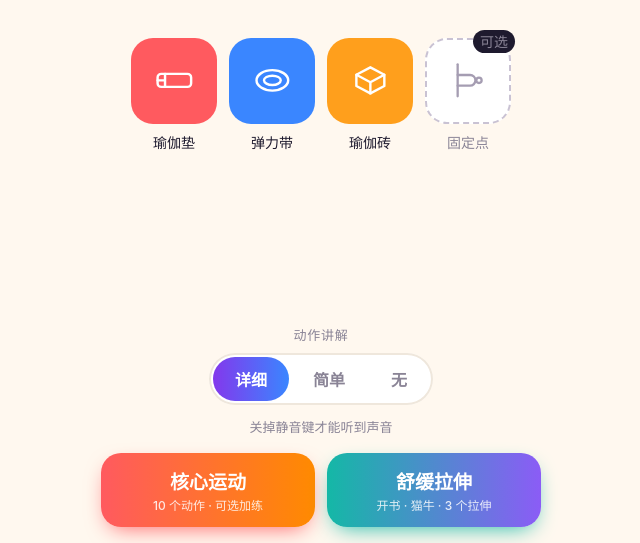
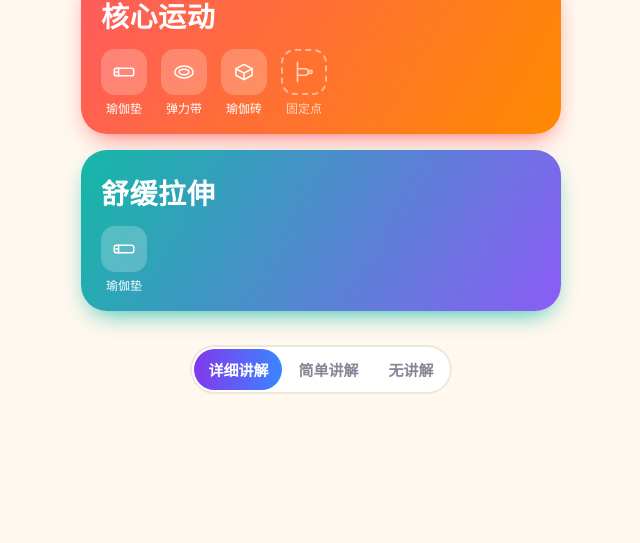
Before and after one commit to wandiyu/jiycq67fw6, a plain HTML site: page index.html in a window 1280 px wide. Shown: the part 257-800 px from the top of the page, without its empty margins (319-959 px from the left). Drawn offline with Linux system fonts and the light colour scheme.

Commit message:
home redesign (久坐运动, gear per mode), add hip flexor + doorway chest stretches
Co-Authored-By: Claude Opus 5.5 <noreply@anthropic.com>
Claude-Session: https://claude.ai/code/session_01WhiZ5aAncmrRpCaCEWpBuL

```diff
--- a/index.html
+++ b/index.html
@@ -9,7 +9,7 @@
 <meta name="apple-mobile-web-app-capable" content="yes">
 <meta name="mobile-web-app-capable" content="yes">
 <meta name="apple-mobile-web-app-status-bar-style" content="default">
-<meta name="apple-mobile-web-app-title" content="每日运动">
+<meta name="apple-mobile-web-app-title" content="久坐运动">
 <link rel="manifest" href="manifest.webmanifest">
 <link rel="apple-touch-icon" href="icon-180.png">
 <link rel="icon" href="icon-192.png">
@@ -94,7 +94,7 @@
   .big{width:110px;height:110px;border-radius:50%;display:grid;place-items:center;background:linear-gradient(135deg,#06D6A0,#3A86FF)}
   .big svg{width:54px;height:54px;stroke:#fff;fill:none;stroke-width:3;stroke-linecap:round;stroke-linejoin:round}
   .center h2{font-size:30px}
-  .optcards{display:flex;gap:12px;margin-top:10px}
+  .optcards{display:flex;flex-wrap:wrap;justify-content:center;gap:10px;margin-top:10px;max-width:360px}
   .optcards div{min-width:96px;border-radius:20px;padding:14px 10px;color:#fff;font-weight:700;font-size:16px}
   .optcards small{display:block;font-weight:500;opacity:.85;font-size:12px}
   .nav{position:sticky;bottom:0;padding:16px 20px calc(16px + env(safe-area-inset-bottom));display:flex;gap:10px}
@@ -119,31 +119,46 @@
   .nav.two .btn b{font-size:19px}
   .nav.two .btn small{font-size:12px;font-weight:500;opacity:.85}
   #start .btn.relaxbtn{background:linear-gradient(90deg,#14B8A6,#8B5CF6);box-shadow:0 8px 22px -8px #14B8A6}
+
+  /* home v2 */
+  #start{justify-content:center;gap:34px;padding-bottom:calc(24px + env(safe-area-inset-bottom))}
+  #start .s-title{text-align:center;margin-top:-10px}
+  .modes{display:flex;flex-direction:column;gap:16px}
+  .mode{border:none;border-radius:26px;padding:22px 20px 18px;color:#fff;font-family:inherit;text-align:left;cursor:pointer;
+    background:linear-gradient(120deg,#FF5A5F,#FF8A00);box-shadow:0 10px 26px -10px #FF5A5F;display:flex;flex-direction:column;gap:14px}
+  .mode.relax{background:linear-gradient(120deg,#14B8A6,#8B5CF6);box-shadow:0 10px 26px -10px #14B8A6}
+  .mode:active{transform:scale(.98)}
+  .mode-t{font-size:28px;font-weight:900;letter-spacing:.02em}
+  .gear2{display:flex;gap:14px;flex-wrap:wrap}
+  .gear2>span{display:flex;flex-direction:column;align-items:center;gap:4px;font-size:12px;font-weight:500}
+  .gear2 i{width:46px;height:46px;border-radius:14px;background:rgba(255,255,255,.22);display:grid;place-items:center}
+  .gear2 svg{width:26px;height:26px;stroke:#fff;fill:none;stroke-width:2.8;stroke-linecap:round;stroke-linejoin:round}
+  .gear2 .o{opacity:.7} .gear2 .o i{background:none;border:2px dashed rgba(255,255,255,.7)}
+  #start .guide{margin-top:0}
+  .seg button{padding:10px 14px;font-size:15px}
 </style>
 </head>
 <body>
 <div class="app">
 
   <section class="screen on" id="start">
-    <div class="s-wrap">
-      <h1 class="s-title">每日运动</h1>
-      <div class="gear">
-        <div><div class="gi" style="background:#FF5A5F"><svg viewBox="0 0 48 48"><rect x="6" y="17" width="36" height="14" rx="4"/><path d="M14 17v14M6 24h8"/></svg></div><span>瑜伽垫</span></div>
-        <div><div class="gi" style="background:#3A86FF"><svg viewBox="0 0 48 48"><ellipse cx="24" cy="24" rx="17" ry="11"/><ellipse cx="24" cy="24" rx="9" ry="5"/></svg></div><span>弹力带</span></div>
-        <div><div class="gi" style="background:#FF9F1C"><svg viewBox="0 0 48 48"><path d="M9 18l15-8 15 8v12l-15 8-15-8z"/><path d="M9 18l15 8 15-8M24 26v12"/></svg></div><span>瑜伽砖</span></div>
-        <div class="opt"><span class="badge">可选</span><div class="gi"><svg viewBox="0 0 48 48"><path d="M12 6v36"/><path d="M12 18h14a6 6 0 0 1 0 12H12"/><circle cx="36" cy="24" r="3"/></svg></div><span>固定点</span></div>
-      </div>
+    <h1 class="s-title">久坐运动</h1>
+    <div class="modes">
+      <button class="mode" id="go">
+        <span class="mode-t">核心运动</span>
+        <span class="gear2">
+          <span><i><svg viewBox="0 0 48 48"><rect x="6" y="17" width="36" height="14" rx="4"/><path d="M14 17v14M6 24h8"/></svg></i>瑜伽垫</span><span><i><svg viewBox="0 0 48 48"><ellipse cx="24" cy="24" rx="17" ry="11"/><ellipse cx="24" cy="24" rx="9" ry="5"/></svg></i>弹力带</span><span><i><svg viewBox="0 0 48 48"><path d="M9 18l15-8 15 8v12l-15 8-15-8z"/><path d="M9 18l15 8 15-8M24 26v12"/></svg></i>瑜伽砖</span><span class="o"><i><svg viewBox="0 0 48 48"><path d="M12 6v36"/><path d="M12 18h14a6 6 0 0 1 0 12H12"/><circle cx="36" cy="24" r="3"/></svg></i>固定点</span>
+        </span>
+      </button>
+      <button class="mode relax" id="goRelax">
+        <span class="mode-t">舒缓拉伸</span>
+        <span class="gear2"><span><i><svg viewBox="0 0 48 48"><rect x="6" y="17" width="36" height="14" rx="4"/><path d="M14 17v14M6 24h8"/></svg></i>瑜伽垫</span></span>
+      </button>
     </div>
     <div class="guide">
-      <div class="guide-l">动作讲解</div>
       <div class="seg" id="seg">
-        <button data-m="detail">详细</button><button data-m="simple">简单</button><button data-m="none">无</button>
+        <button data-m="detail">详细讲解</button><button data-m="simple">简单讲解</button><button data-m="none">无讲解</button>
       </div>
-    </div>
-    <div class="s-hint">关掉静音键才能听到声音</div>
-    <div class="nav two">
-      <button class="btn" id="go"><b>核心运动</b><small>10 个动作 · 可选加练</small></button>
-      <button class="btn relaxbtn" id="goRelax"><b>舒缓拉伸</b><small>开书 · 猫牛 · 3 个拉伸</small></button>
     </div>
   </section>
 
@@ -198,8 +213,10 @@
       <h2>可选动作完成</h2>
       <div class="optcards">
         <div style="background:#14B8A6">婴儿式</div>
-        <div style="background:#F43F5E">仰卧抱膝</div>
-        <div style="background:#8B5CF6">四字拉伸</div>
+        <div style="background:#0891B2">髋屈肌</div>
+        <div style="background:#F43F5E">抱膝</div>
+        <div style="background:#8B5CF6">四字</div>
+        <div style="background:#DB2777">扩胸</div>
       </div>
     </div>
     <div class="nav stack">
@@ -258,12 +275,18 @@ const STEPS = [
   { zh:"婴儿式", stretch:30, pose:"跪坐", c:"#14B8A6", dose:[["30","秒"]],
     detail:["跪坐，膝盖分开与髋同宽","臀部往脚跟坐，上身往前趴下","双臂向前伸，额头放松贴地","感受下背放松，不要勉强"],
     how:["跪坐，臀部往脚跟坐","上身趴下，双臂前伸","下背放松"] },
+  { zh:"跪姿髋屈肌拉伸", stretch:30, pose:"跪姿", c:"#0891B2", dose:[["30","秒"]], split:["左膝跪地","右膝跪地"],
+    detail:["单膝跪地，前脚踩地，两个膝盖都约90度","收紧臀部，骨盆慢慢往前推","感受跪地那条腿的髋前侧拉伸","上身保持直立，不要塌腰"],
+    how:["单膝跪地，前脚踩地","收紧臀部，骨盆往前推","上身直立，不塌腰"] },
   { zh:"仰卧抱膝", stretch:30, pose:"仰卧", c:"#F43F5E", dose:[["30","秒"]],
     detail:["仰卧，双膝弯起","双手抱住膝盖，轻轻拉向胸口","头和肩膀放松贴地","不要勉强"],
     how:["仰卧，双手抱膝","轻轻拉向胸口","下背放松"] },
   { zh:"四字拉伸", stretch:30, pose:"仰卧", c:"#8B5CF6", dose:[["30","秒"]], split:["左脚踝搭右膝","右脚踝搭左膝"],
     detail:["仰卧屈膝，一只脚踝搭在另一侧膝盖上，成四字","双手抱住下面那条腿的大腿，轻轻拉向胸口","感受搭着那一侧的臀部拉伸","头和肩膀放松贴地，不要勉强"],
-    how:["脚踝搭在另一侧膝盖上","抱住大腿拉向胸口","感受臀部拉伸"] }
+    how:["脚踝搭在另一侧膝盖上","抱住大腿拉向胸口","感受臀部拉伸"] },
+  { zh:"门框扩胸", stretch:30, pose:"站立", c:"#DB2777", dose:[["30","秒"]],
+    detail:["站在门框中间，前臂贴住两边门框，手肘约与肩同高","一只脚往前迈一小步，身体慢慢前倾","感受胸口和肩膀前侧拉开","不要耸肩，不要挺腰"],
+    how:["前臂贴住两边门框","身体慢慢前倾","胸口拉开，不耸肩"] }
 ];
 
 
--- a/sw.js
+++ b/sw.js
@@ -1,4 +1,4 @@
-const CACHE = 'yao-v15';
+const CACHE = 'yao-v16';
 const FILES = ['./', './index.html', './manifest.webmanifest', './icon-180.png', './icon-192.png', './icon-512.png'];
 self.addEventListener('install', e => {
   e.waitUntil(caches.open(CACHE).then(c => c.addAll(FILES)).then(() => self.skipWaiting()));
```
Also changed, not shown: manifest.webmanifest.
